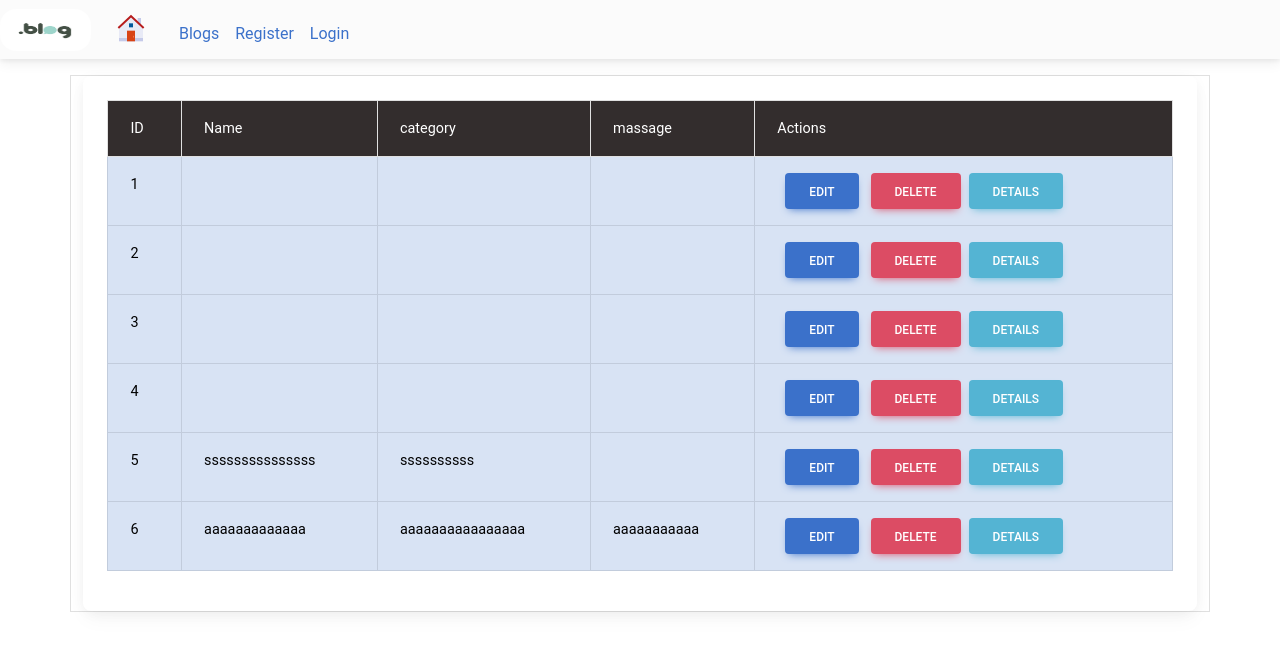
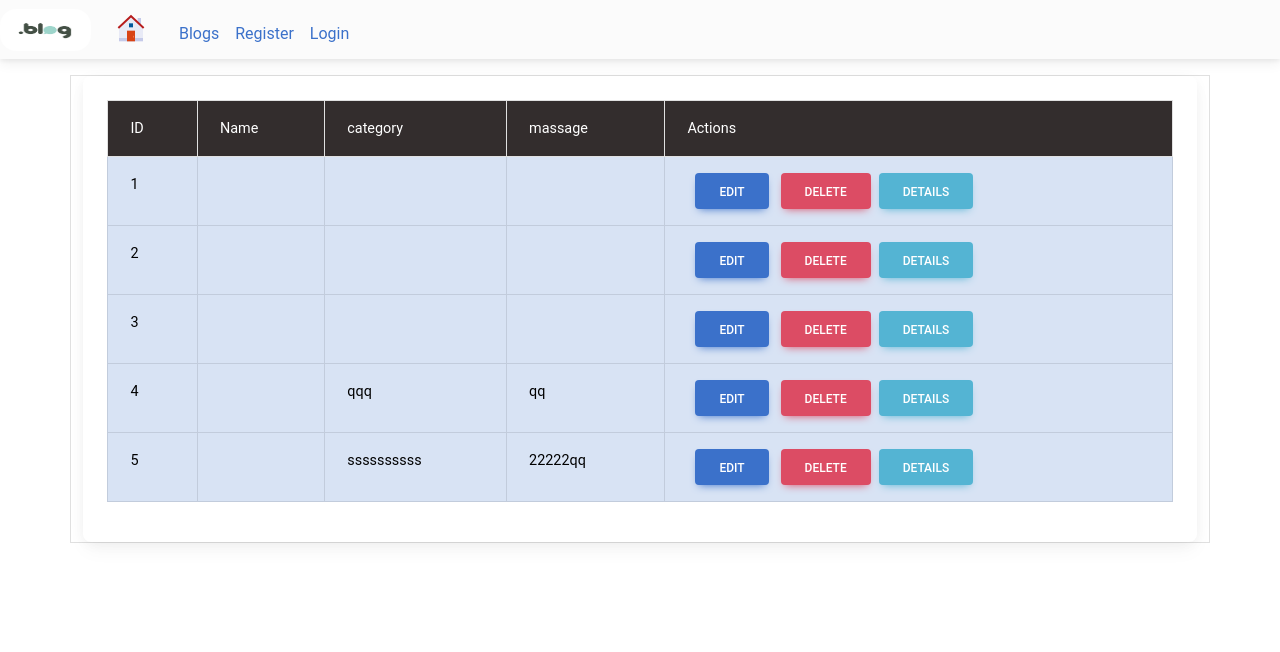
Before and after one commit to Miten-kumar/blogg-app, a React (Create React App) app: page /blog in a window 1280 px wide. Shown: the top 652 px of the page. Built offline with nearby package versions, Linux system fonts and the light colour scheme; data requests are answered from the project's data file.

Commit message:
"update data"

```diff
--- a/db.json
+++ b/db.json
@@ -19,22 +19,15 @@
       "id": 3
     },
     {
-      "name": "",
-      "email": "",
-      "password": "",
+      "username": "aaa",
+      "email": "qqq",
+      "password": "qq",
       "id": 4
     },
     {
-      "name": "sssssssssssssss",
       "email": "ssssssssss",
-      "password": "",
+      "password": "22222qq",
       "id": 5
-    },
-    {
-      "name": "aaaaaaaaaaaaa",
-      "email": "aaaaaaaaaaaaaaaa",
-      "password": "aaaaaaaaaaa",
-      "id": 6
     }
   ],
   "User": [
@@ -42,14 +35,14 @@
       "username": "soham",
       "password": "aaa",
       "email": "soham@dasd",
-      "role": "user",
+      "role": "admin",
       "id": 1
     },
     {
       "username": "miten",
       "password": "aaa",
       "email": "soham@asdaaf",
-      "role": "admin",
+      "role": "user",
       "id": 2
     }
   ],
--- a/src/Blog/UI/Alluser.jsx
+++ b/src/Blog/UI/Alluser.jsx
@@ -1,4 +1,4 @@
-import React, { useState, useEffect, useCallback } from "react";
+import React, { useState, useEffect } from "react";
 import axios from "axios";
 
 const Users = () => {
--- a/src/Blog/UI/Edit.jsx
+++ b/src/Blog/UI/Edit.jsx
@@ -1,4 +1,5 @@
 import React, { useState } from "react";
+import  axios  from "axios";
 import {
   MDBInput,
   MDBBtn,
@@ -24,6 +25,22 @@ export default function App(props) {
     setpassword(props.props.password);
     setBasicModal(!basicModal);
   };
+  const UpdateUser = () => {
+
+    let id = props.props.id;
+    let item = { name, email, password, id };
+    console.log(item);
+    axios.put("http://localhost:8000/employee/" + id, {
+        username: name,
+        email:email,
+        password: password,
+      })
+      .then((response) => {
+        console.log(response);
+      });
+  }
+
+
 
   return (
     <>
@@ -58,7 +75,7 @@ export default function App(props) {
                   value={email}
                   onChange={(e) => setemail(e.target.value)}
                   type="category"
-                />{" "}
+                />
                 <MDBTextArea
                   label="Message"
                   id="textAreaExample"
@@ -73,7 +90,7 @@ export default function App(props) {
               <MDBBtn color="secondary" onClick={toggleShow}>
                 Close
               </MDBBtn>
-              <MDBBtn>Save changes</MDBBtn>
+              <MDBBtn onClick={UpdateUser}>Save changes</MDBBtn>
             </MDBModalFooter>
           </MDBModalContent>
         </MDBModalDialog>
```
Also changed, not shown: src/Blog/UI/DisplayData.jsx (+5 -8 lines).
